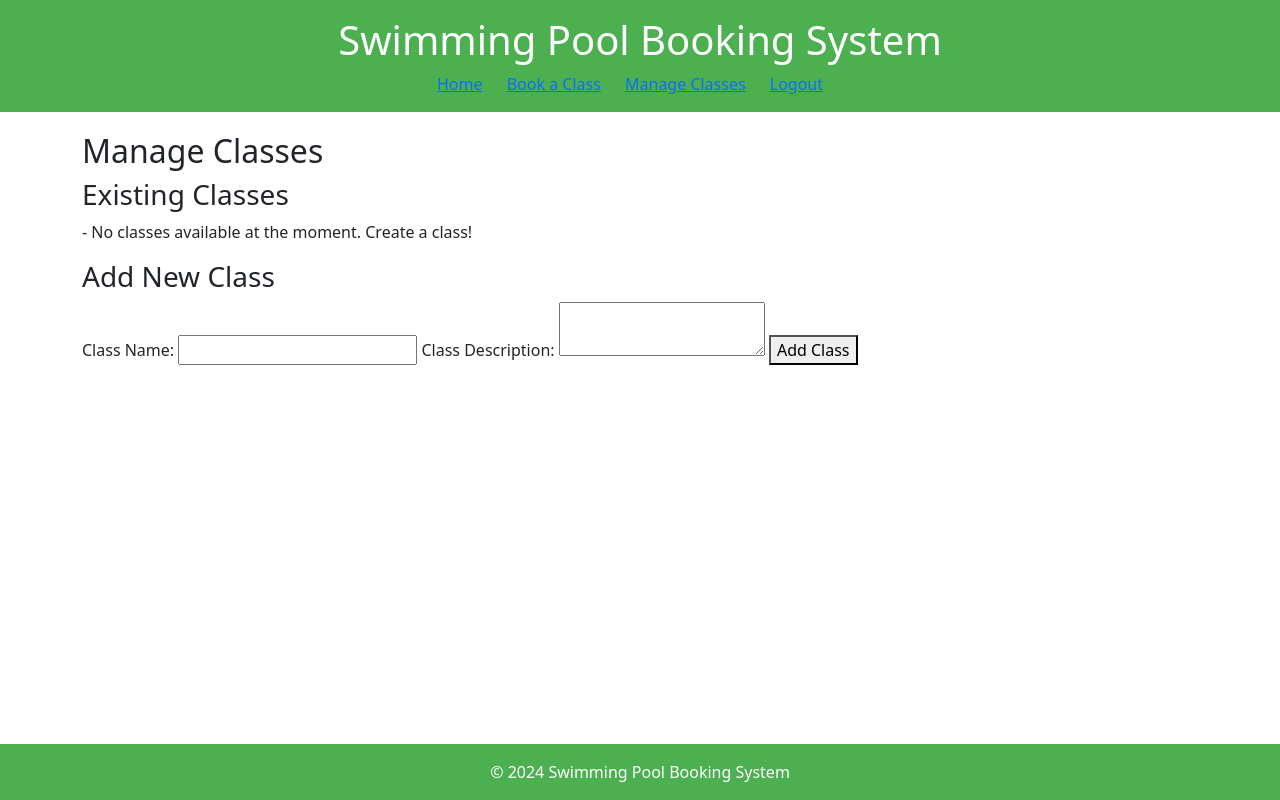
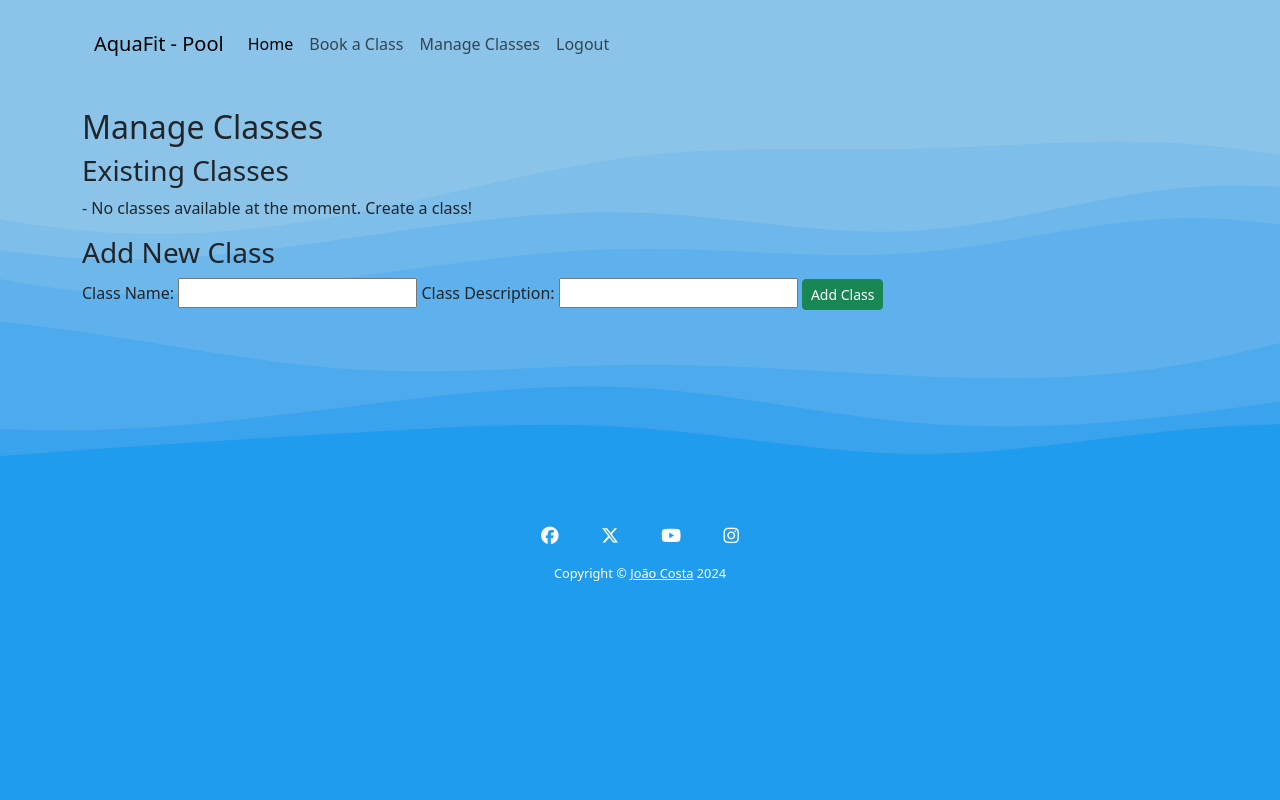
Before and after one commit to Johns-Costa/pool-booking, a Django app: page /manage/ in a window 1280 px wide. Run offline with Django 4.2, Linux system fonts and the light colour scheme; the visitor is signed in with stand-in values (Sample User, id 1); data that the repository does not hold is empty; some libraries are stand-ins or nearby versions.

Commit message:
add styling to the style.css file and base.html

```diff
--- a/booking/static/booking/layout.css
+++ /dev/null
@@ -1,34 +0,0 @@
-.container {
-    max-width: 1200px;
-    margin: 0 auto;
-}
-
-.form-group {
-    margin-bottom: 20px;
-}
-
-.btn {
-    background-color: #4CAF50;
-    color: white;
-    padding: 10px 20px;
-    border: none;
-    border-radius: 5px;
-    cursor: pointer;
-}
-
-.btn-primary {
-    background-color: #4CAF50;
-}
-
-.text-danger {
-    color: #FF0000;
-}
-
-ul {
-    padding: 0;
-    list-style: none;
-}
-
-li {
-    margin-bottom: 10px;
-}
--- a/booking/static/booking/normalize.css
+++ /dev/null
@@ -1,182 +0,0 @@
-/* static/booking/normalize.css */
-/**
- * A modern alternative to CSS resets
- * https://github.com/necolas/normalize.css
- */
-
- html {
-    line-height: 1.15;
-    -webkit-text-size-adjust: 100%;
-}
-
-body {
-    margin: 0;
-}
-
-main {
-    display: block;
-}
-
-h1 {
-    font-size: 2em;
-    margin: 0.67em 0;
-}
-
-hr {
-    box-sizing: content-box;
-    height: 0;
-    overflow: visible;
-}
-
-pre {
-    font-family: monospace, monospace;
-    font-size: 1em;
-}
-
-a {
-    background-color: transparent;
-}
-
-abbr[title] {
-    border-bottom: none;
-    text-decoration: underline;
-    text-decoration: underline dotted;
-}
-
-b,
-strong {
-    font-weight: bolder;
-}
-
-code,
-kbd,
-samp {
-    font-family: monospace, monospace;
-    font-size: 1em;
-}
-
-small {
-    font-size: 80%;
-}
-
-sub,
-sup {
-    font-size: 75%;
-    line-height: 0;
-    position: relative;
-    vertical-align: baseline;
-}
-
-sub {
-    bottom: -0.25em;
-}
-
-sup {
-    top: -0.5em;
-}
-
-img {
-    border-style: none;
-}
-
-button,
-input,
-optgroup,
-select,
-textarea {
-    font-family: inherit;
-    font-size: 100%;
-    line-height: 1.15;
-    margin: 0;
-}
-
-button,
-select {
-    text-transform: none;
-}
-
-[type='button'],
-[type='reset'],
-[type='submit'],
-button {
-    -webkit-appearance: button;
-}
-
-[type='button']::-moz-focus-inner,
-[type='reset']::-moz-focus-inner,
-[type='submit']::-moz-focus-inner,
-button::-moz-focus-inner {
-    border-style: none;
-    padding: 0;
-}
-
-[type='button']:-moz-focusring,
-[type='reset']:-moz-focusring,
-[type='submit']:-moz-focusring,
-button:-moz-focusring {
-    outline: 1px dotted ButtonText;
-}
-
-fieldset {
-    padding: 0.35em 0.75em 0.625em;
-}
-
-legend {
-    box-sizing: border-box;
-    color: inherit;
-    display: table;
-    max-width: 100%;
-    padding: 0;
-    white-space: normal;
-}
-
-progress {
-    vertical-align: baseline;
-}
-
-textarea {
-    overflow: auto;
-}
-
-[type='checkbox'],
-[type='radio'] {
-    box-sizing: border-box;
-    padding: 0;
-}
-
-[type='number']::-webkit-inner-spin-button,
-[type='number']::-webkit-outer-spin-button {
-    height: auto;
-}
-
-[type='search'] {
-    -webkit-appearance: textfield;
-    outline-offset: -2px;
-}
-
-[type='search']::-webkit-search-decoration {
-    -webkit-appearance: none;
-}
-
-::-webkit-file-upload-button {
-    -webkit-appearance: button;
-    font: inherit;
-}
-
-details {
-    display: block;
-}
-
-summary {
-    display: list-item;
-}
-
-template {
-    display: none;
-}
-
-[hidden] {
-    display: none;
-}
-
-/* Additional styles can be added based on your project needs */
--- a/booking/static/booking/style.css
+++ b/booking/static/booking/style.css
@@ -1,38 +1,98 @@
+/* --------- Global style */
+
+body {
+    display: flex;
+    flex-direction: column;
+    min-height: 100vh;
+    min-width: 700px;
+    margin: 0;
+    text-align: center;
+    font-family: cursive;
+    color: #ffff;
+    font-size: 150%;
+    background-color: #2F4F4F;
+    line-height: 0.7em;
+    height: fit-content;
+}
+
+
 body {
     font-family: 'Arial', sans-serif;
     margin: 0;
     padding: 0;
     box-sizing: border-box;
+    --bs-body-bg: #209CEE !important;
 }
 
 header {
-    background-color: #4CAF50;
+    background-color: #8cc4e9;
     padding: 1em;
     color: white;
     text-align: center;
 }
 
-nav ul {
-    list-style: none;
-    padding: 0;
-    margin: 0;
-}
-
-nav ul li {
-    display: inline;
-    margin-right: 20px;
-}
+.navbar { --bs-navbar-bg: #209CEE !important;}
 
 main {
+    background-color: #8cc4e9;
     padding: 20px;
 }
 
+.table_custom { --bs-table-bg: transparent !important; }
+
+/* -------- footer */
+
 footer {
-    background-color: #4CAF50;
+    background-color: #209CEE;
+    margin: 0;
+    position: sticky;
+
+    padding: 20px 0;
+
+}
+
+footer p {
+    background-color: #209CEE;
+    margin-top: auto;
+    text-align: center;
     color: white;
+    font-size: 0.8rem;
+
+}
+
+
+footer p a {
+    color: white;
+}
+
+.social-networks {
     text-align: center;
-    padding: 1em;
-    position: fixed;
-    bottom: 0;
+    margin: 0;
+    padding: 0;
+}
+
+
+.social-networks>li {
+    display: inline;
+}
+
+.social-networks i {
+    font-size: 110%;
+    margin: 0;
+    padding: 1.5% 1.5%;
+    color: white;
+}
+
+
+
+.spacer {
+    aspect-ratio: 960/300;
     width: 100%;
-}
+    background-repeat: no-repeat;
+    background-position: center;
+    background-size: cover;
+  }
+
+  .layer1 {
+    background-image: url('./waves.svg');
+  }
--- a/booking/templates/base.html
+++ b/booking/templates/base.html
@@ -8,57 +8,108 @@
 <head>
     <meta charset="UTF-8">
     <meta name="viewport" content="width=device-width, initial-scale=1.0">
-    <title>{% block title %}Swimming Pool Booking System{% endblock %}</title>
+    <title>{% block title %}AquaFit{% endblock %}</title>
+    <!-- stylesheets -->
     <link rel="stylesheet" href="{% static 'booking/style.css' %}">
-    <link rel="stylesheet" href="{% static 'booking/layout.css' %}">
-    <link rel="stylesheet" href="{% static 'booking/normalize.css' %}">
+
     <script src="https://code.jquery.com/jquery-3.6.0.min.js"></script>
     <script src="https://cdn.jsdelivr.net/npm/bootstrap@5.3.0/dist/js/bootstrap.bundle.min.js"></script>
     <link rel="stylesheet" href="https://cdn.jsdelivr.net/npm/bootstrap@5.3.0/dist/css/bootstrap.min.css">
     <script src="https://cdn.jsdelivr.net/npm/flatpickr@4.6.6/dist/flatpickr.min.js"></script>
     <link rel="stylesheet" href="https://cdn.jsdelivr.net/npm/flatpickr@4.6.6/dist/flatpickr.min.css">
-</head>
-<body>
+
+<body class= "bs-body-bg: #fff">
     <header>
         <div class="container">
-            <h1>Swimming Pool Booking System</h1>
-            <nav>
-                <ul>
-                    <li><a href="{% url 'index' %}">Home</a></li>
-                    <li><a href="{% url 'book_class' %}">Book a Class</a></li>
+            <nav class="navbar navbar-expand-lg">
+                <div class="container-fluid">
+                  <a class="navbar-brand" href="#">AquaFit - Pool</a>
+                  <button class="navbar-toggler" type="button" data-bs-toggle="collapse" data-bs-target="#navbarNavAltMarkup" aria-controls="navbarNavAltMarkup" aria-expanded="false" aria-label="Toggle navigation">
+                    <span class="navbar-toggler-icon"></span>
+                  </button>
+                  <div class="collapse navbar-collapse" id="navbarNavAltMarkup">
+                    <div class="navbar-nav">
+                      <a class="nav-link active" aria-current="page" href="{% url 'index' %}">Home</a>
+                      <a class="nav-link" href="{% url 'book_class' %}">Book a Class</a>
                       {% if user.is_staff %}
-                        <li><a href="{% url 'manage_classes' %}">Manage Classes</a></li>
+                      <a class="nav-link" href="{% url 'manage_classes' %}">Manage Classes</a></li>
                       {% endif %}
                       {% if user.is_authenticated %}
-                    <li>
-                        <a class="{% if request.path == logout_url %}active{% endif %}" aria-current="page" href="{% url 'account_logout' %}">Logout</a>
-                    </li>
+                          <a class="nav-link" class="{% if request.path == logout_url %}active{% endif %}" aria-current="page" href="{% url 'account_logout' %}">Logout</a>
                       {% else %}
-                    <li>
-                        <a class="{% if request.path == signup_url %}active{% endif %}" aria-current="page"
-                            href="{% url 'account_signup' %}">Register</a>
-                    </li>
-                    <li>
-                        <a class="{% if request.path == login_url %}active{% endif %}" aria-current="page" href="{% url 'account_login' %}">Login</a>
-                    </li>
+                          <a class="nav-link" class="{% if request.path == signup_url %}active{% endif %}" aria-current="page" href="{% url 'account_signup' %}">Register</a>
+                          <a class="nav-link" class="{% if request.path == login_url %}active{% endif %}" aria-current="page" href="{% url 'account_login' %}">Login</a>
                       {% endif %}
-                </ul>
+
+                    </div>
+                  </div>
+                </div>
               </nav>
         </div>
     </header>
-
-    <main>
+    <main class="spacer layer1">
         <div class="container">
             {% block content %}{% endblock %}
         </div>
     </main>
 
+     <!--Footer-->
+
      <footer>
-        <div class="container">
-            <!-- Add footer content here -->
-            &copy; 2024 Swimming Pool Booking System
+        <div>
+          <ul class="social-networks">
+            <li>
+              <a
+                href="https://facebook.com"
+                target="_blank"
+                rel="noopener"
+                aria-label="Visit our Facebook page (opens in a new tab)"
+                ><i class="fa-brands fa-facebook"></i
+              ></a>
+            </li>
+            <li>
+              <a
+                href="https://twitter.com"
+                target="_blank"
+                rel="noopener"
+                aria-label="Visit our Twitter page (opens in a new tab)"
+                ><i class="fa-brands fa-x-twitter"></i></a>
+            </li>
+            <li>
+              <a
+                href="https://youtube.com"
+                target="_blank"
+                rel="noopener"
+                aria-label="Visit our YouTube page (opens in a new tab)"
+                ><i class="fa-brands fa-youtube"></i
+              ></a>
+            </li>
+            <li>
+              <a
+                href="https://instagram.com"
+                target="_blank"
+                rel="noopener"
+                aria-label="Visit our Instagram page (opens in a new tab)"
+                ><i class="fa-brands fa-instagram"></i
+              ></a>
+            </li>
+          </ul>
+          <p>
+            Copyright &copy;
+            <a
+              href="https://github.com/Johns-Costa"
+              target="_blank"
+              rel="noopener noreferrer"
+              aria-label="Visit the desingner github page (opens in a new tab)"
+              >João Costa</a
+            >
+            2024
+          </p>
         </div>
       </footer>
+     <!-- Font awesome -->
+     <script src="https://kit.fontawesome.com/ee66e0a866.js" crossorigin="anonymous"></script>
+    </head>
 
     <!-- Initialize flatpickr for DateTimeInput fields -->
     <script>
--- a/booking/templates/booking/cancel_class.html
+++ b/booking/templates/booking/cancel_class.html
@@ -7,7 +7,7 @@
     <p>Are you sure you want to delete the class "{{ class.name }}" permanently?</p>
     <form method="post" action="{% url 'cancel_class' class.id %}">
         {% csrf_token %}
-        <button type="submit">Yes, Delete</button>
-        <a href="{% url 'manage_classes' %}">No, Go Back</a>
+        <button type="submit" class="btn btn-success">Yes, Delete</button>
+        <a type="button" class="btn btn-danger" href="{% url 'manage_classes' %}">No, Go Back</a>
     </form>
 {% endblock %}
--- a/booking/templates/booking/index.html
+++ b/booking/templates/booking/index.html
@@ -1,7 +1,4 @@
-<!-- booking/templates/booking/index.html -->
 {% extends 'base.html' %}
-
-{% block title %}Swimming Pool Booking System{% endblock %}
 
 {% block content %}
     <h2>Welcome to the Swimming Pool Booking System</h2>
@@ -20,7 +17,7 @@
         <h3>Your Bookings</h3>
     {% if bookings %}
     <h1>Booking List</h1>
-    <table class="table">
+    <table class="table table_custom">
         <thead>
             <tr>
                 <th>User</th>
--- a/booking/templates/booking/manage_classes.html
+++ b/booking/templates/booking/manage_classes.html
@@ -13,12 +13,14 @@
             {% for class in classes %}
                 <li>
                     {{ class.name }} - {{ class.description }}
+                    <br>
                     {% if not class.canceled %}
-                        <a href="{% url 'cancel_class' class.id %}">Cancel</a>
+                        <a href="{% url 'cancel_class' class.id %}" class="btn btn-warning" style="--bs-btn-font-size: .5rem;">Cancel</a>
                     {% else %}
                         <span class="text-danger">Canceled</span>
                     {% endif %}
                 </li>
+                <br>
         {% endfor %}
         {% else %}
         <p> - No classes available at the moment. Create a class!</p>
@@ -34,9 +36,8 @@
             <input type="text" id="class_name" name="class_name" required>
 
             <label for="class_description">Class Description:</label>
-            <textarea id="class_description" name="class_description" required></textarea>
-
-            <button type="submit">Add Class</button>
+            <input id="class_description" name="class_description" required>
+            <button type="submit" class="btn btn-success btn-sm">Add Class</button>
         </form>
     </section>
 {% endblock %}
```
Also changed, not shown: booking/static/booking/waves.svg (added). Lines whose indentation alone changed are shown as unchanged.
